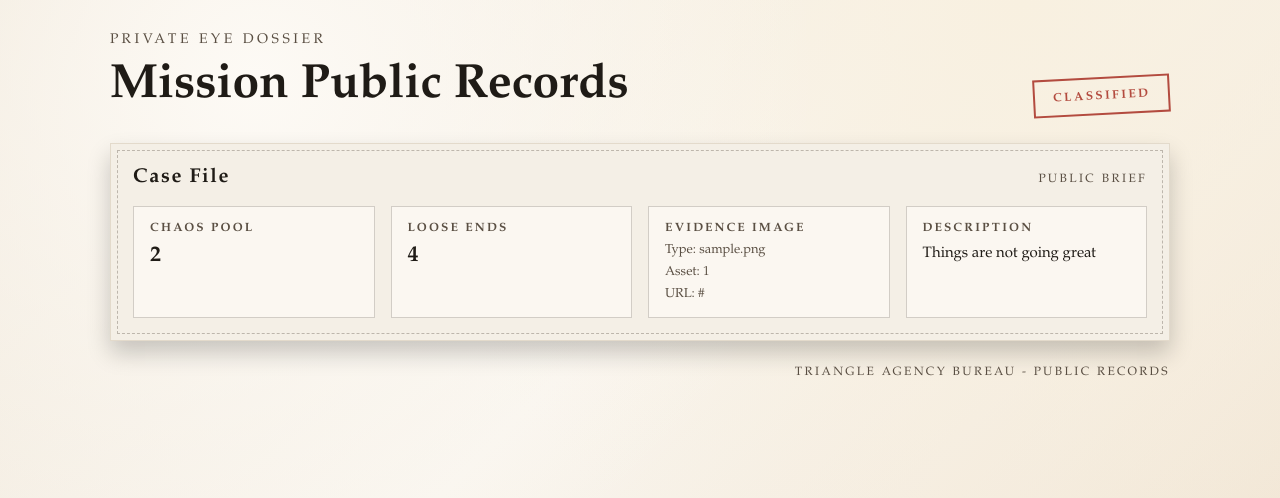
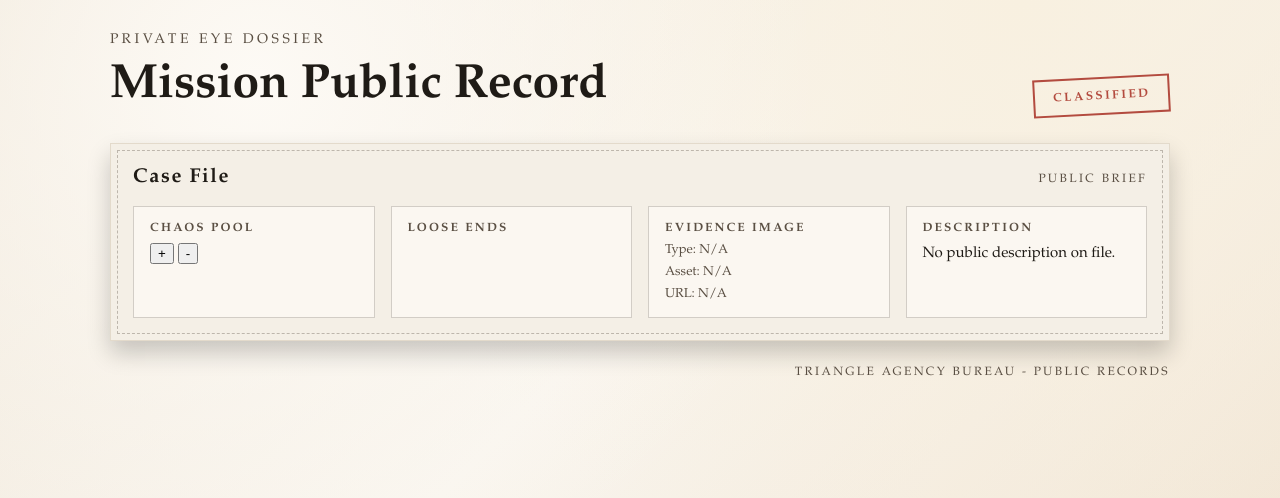
Before and after one commit to avocadoraptor-sauce/triangle-agency, a Django app: page /mission-public/ in a window 1280 px wide. Shown: the top 498 px of the page. Run offline with Django 4.2, Linux system fonts and the light colour scheme; data comes from the database, SQL or seed files in the repository; both versions use the stored data as it was after the commit; tables that the repository leaves empty hold one stand-in row (values such as "Sample post").

Commit message:
feat: basic vertical slice to modify chaos

```diff
--- a/triangle_agency_server/mission.py
+++ b/triangle_agency_server/mission.py
@@ -1,4 +1,5 @@
 from django.db import models
+from django.db.models import F
 
 # TODO: Decide if the model names are appropriate
 class Mission(models.Model):
@@ -26,6 +27,10 @@
 
     def __str__(self) -> str:
         return f"MissionPublic {self.mission.mission_name}"
+    def modify_chaos(self, delta:int):
+        MissionPublic.objects.filter(pk=self.pk).update(
+            chaos_pool=F("chaos_pool") + delta
+        )
 
 
 class MissionImage(models.Model):
--- a/triangle_agency_server/templates/triangle_agency_server/mission_public.html
+++ b/triangle_agency_server/templates/triangle_agency_server/mission_public.html
@@ -3,7 +3,7 @@
   <head>
     <meta charset="utf-8" />
     <meta name="viewport" content="width=device-width, initial-scale=1" />
-    <title>Mission Public Dossiers</title>
+    <title>Mission Public Dossier</title>
     <style>
       :root {
         --paper: #f4efe6;
@@ -172,19 +172,42 @@
         }
       }
     </style>
+    <script>
+      async function createPatchRequest(body) {
+        const res = await fetch("/mission-public/1/", {
+            method: "PATCH",
+            headers: {
+              "Content-Type": "application/json"
+            },
+            body: JSON.stringify(body)
+          });
+          console.log(await res.json());
+      }
+      function addListeners() {
+
+        document.getElementById("inc-chaos").addEventListener("click", async () => {
+          createPatchRequest({chaos_pool: 1})
+        });
+
+        document.getElementById("dec-chaos").addEventListener("click", async () => {
+          createPatchRequest({chaos_pool: -1})
+        });
+      }
+      document.addEventListener("DOMContentLoaded", addListeners)
+
+    </script>
   </head>
   <body>
     <div class="wrap">
       <header>
         <div>
           <div class="title">Private Eye Dossier</div>
-          <h1>Mission Public Records</h1>
+          <h1>Mission Public Record</h1>
         </div>
         <div class="stamp">Classified</div>
       </header>
 
       <section class="dossiers">
-        {% for mission in missions %}
         <article class="dossier">
           <div class="dossier-header">
             <div class="mission-id">Case File {{ mission.mission.game_id }}</div>
@@ -194,6 +217,8 @@
             <div class="panel">
               <h3>Chaos Pool</h3>
               <div class="metric">{{ mission.chaos_pool }}</div>
+              <button id="inc-chaos">+</button>
+              <button id="dec-chaos">-</button>
             </div>
             <div class="panel">
               <h3>Loose Ends</h3>
@@ -215,19 +240,7 @@
             </div>
           </div>
         </article>
-        {% empty %}
-          <article class="dossier">
-            <div class="dossier-header">
-              <div class="mission-id">No Active Case Files</div>
-              <div class="status">Awaiting Intake</div>
-            </div>
-            <div class="description">
-              The bureau has not published any mission briefs yet.
-            </div>
-          </article>
-        {% endfor %}
       </section>
-
       <footer>Triangle Agency Bureau - Public Records</footer>
     </div>
   </body>
--- a/triangle_agency_server/urls.py
+++ b/triangle_agency_server/urls.py
@@ -1,7 +1,16 @@
 from django.urls import path
 
-from . import views
+from .views import GMMissionView, PublicDossierView
 
 urlpatterns = [
-    path("mission-public/", views.mission_public_dossier, name="mission-public"),
+    path(
+        "mission-public/",
+        GMMissionView.as_view(),
+        name="mission-public",
+    ),
+    path(
+        "mission-public/<int:mission_public_id>/",
+        GMMissionView.as_view(),
+        name="mission-public-detail",
+    ),
 ]
--- a/triangle_agency_server/views.py
+++ b/triangle_agency_server/views.py
@@ -1,16 +1,55 @@
-from django.shortcuts import render
+import json
+from django.forms import model_to_dict
+from django.http import JsonResponse
+from django.shortcuts import get_object_or_404, render
 
 from .mission import MissionPublic
+from django.views import View
+from django.views.decorators.csrf import csrf_exempt
+from django.utils.decorators import method_decorator
+
+@method_decorator(csrf_exempt, name="dispatch")
+class PublicDossierView(View):
+    http_method_names = ["get", "post", "put", "patch", "delete"]
+
+    def _get(self, request, mission_public_id=None):
+        if mission_public_id is None:
+            return None
+        mission_public = get_object_or_404(MissionPublic, pk=mission_public_id)
+        return model_to_dict(mission_public)
+
+    def post(self, request, mission_public_id=None):
+        return JsonResponse({})
+
+    def put(self, request, mission_public_id=None):
+        return JsonResponse({})
+
+    def _patch(self, request, mission_public_id=None):
+        return JsonResponse({})
+
+    def delete(self, request, mission_public_id=None):
+        return JsonResponse({})
+
+@method_decorator(csrf_exempt, name="dispatch")
+class GMMissionView(PublicDossierView):
+    def get(self, request, mission_public_id=None):
+        mission = self._get(request, mission_public_id)
+        return render(
+            request,
+            "triangle_agency_server/mission_public.html",
+            {"mission": mission},
+        )
+
+    def patch(self, request, mission_public_id=None):
+        mission_public = get_object_or_404(MissionPublic, pk=mission_public_id)
+        raw = request.body  # bytes
+        data = json.loads(raw.decode("utf-8")) if raw else {}
+        if "chaos_pool" in data:
+            mission_public.modify_chaos(data["chaos_pool"])
+            return JsonResponse({}, status=200)
 
 
-def mission_public_dossier(request):
-    missions = (
-        MissionPublic.objects.select_related("mission", "image")
-        .order_by("mission_id")
-        .all()
-    )
-    return render(
-        request,
-        "triangle_agency_server/mission_public.html",
-        {"missions": missions},
-    )
+@method_decorator(csrf_exempt, name="dispatch")
+class PlayerMissionView(PublicDossierView):
+    def get(self, request, mission_public_id=None):
+        self._get(request, mission_public_id)
```
Also changed, not shown: db.sqlite3. Lines whose indentation alone changed are shown as unchanged.
